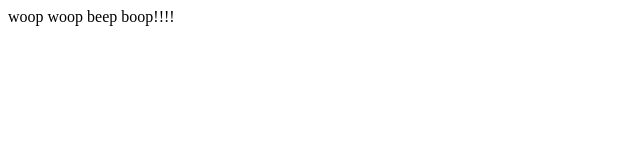
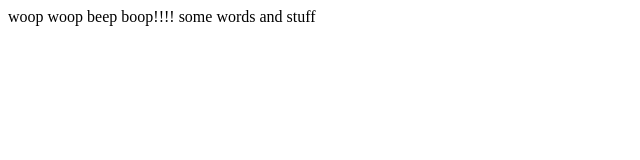
Before and after one commit to OTWdesigns/learninggitbetter2.0, a plain HTML site: page index.html in a window 1280 px wide. Shown: the whole page, without its empty margins (0-640 px from the left). Drawn offline with Linux system fonts and the light colour scheme.

Commit message:
much about moreeee

```diff
--- a/index.html
+++ b/index.html
@@ -2,5 +2,6 @@
     <title>bash is neato</title>
     <body>
         woop woop beep boop!!!!
+        some words and stuff
     </body>
 </html>
```
